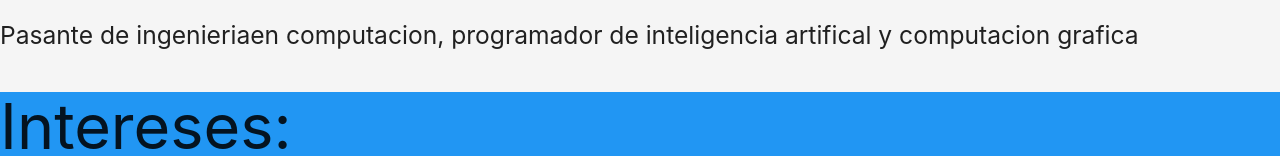
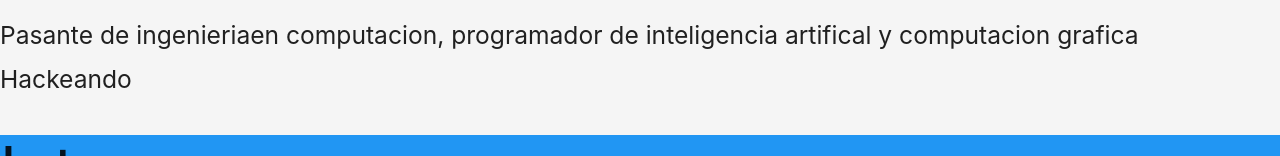
Before and after one commit to EdgarCervantes/EdgarCervantes.github.io, a plain HTML site: page index.html in a window 1280 px wide. Shown: the part 178-334 px from the top of the page. Drawn offline with nearby package versions, Linux system fonts and the light colour scheme.

Commit message:
Hackeando

```diff
--- a/index.html
+++ b/index.html
@@ -30,6 +30,7 @@
     </div>
     <h1>Acerca de mi</h1>
 	<h5>Pasante de ingenieriaen computacion, programador de inteligencia artifical y computacion grafica</5>
+	<h5>Hackeando</h5>
     <div id="seccion1" class="seccion blue">
 	<h1> Intereses:  </h1>
     <ul>
```
